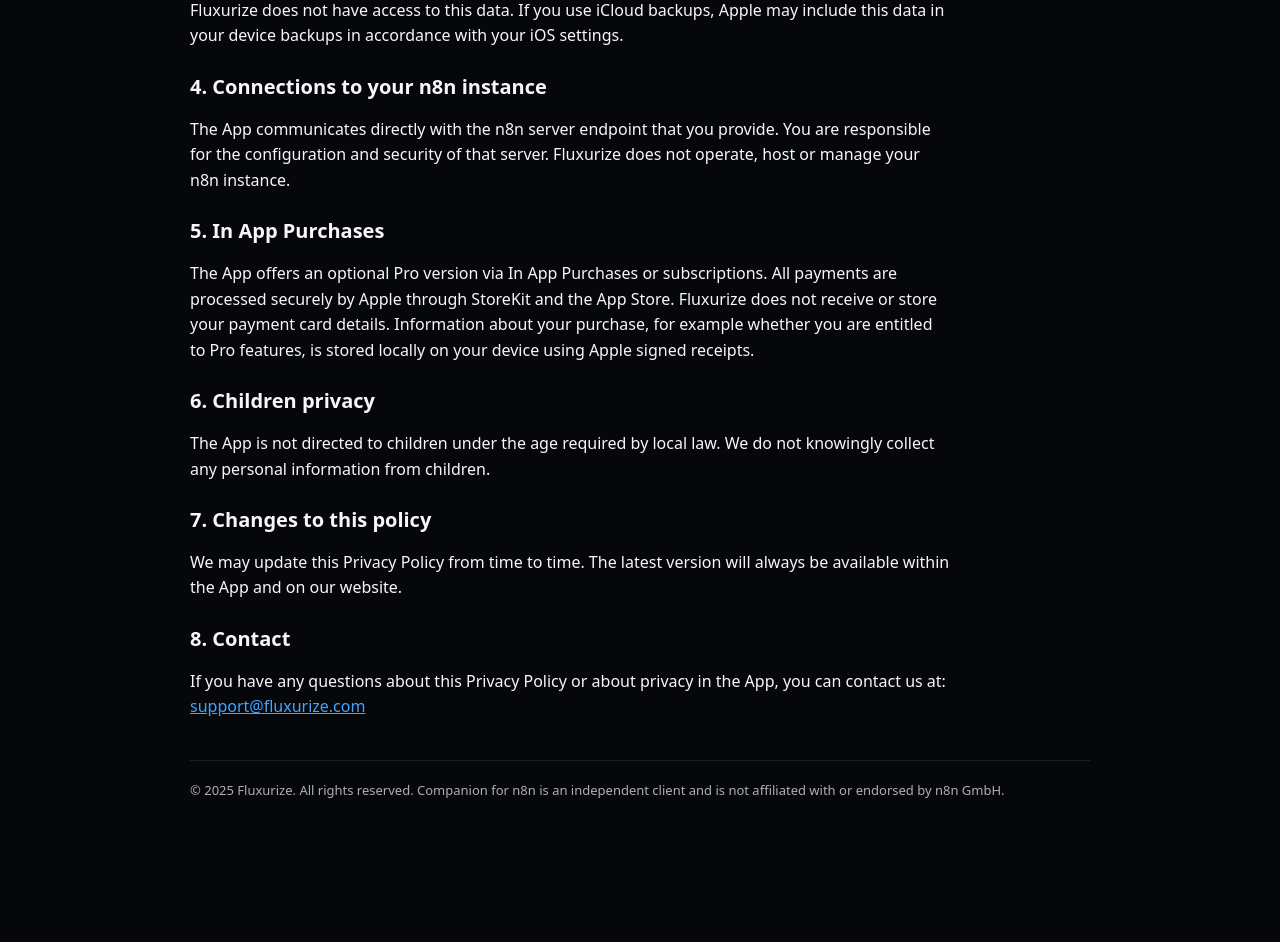
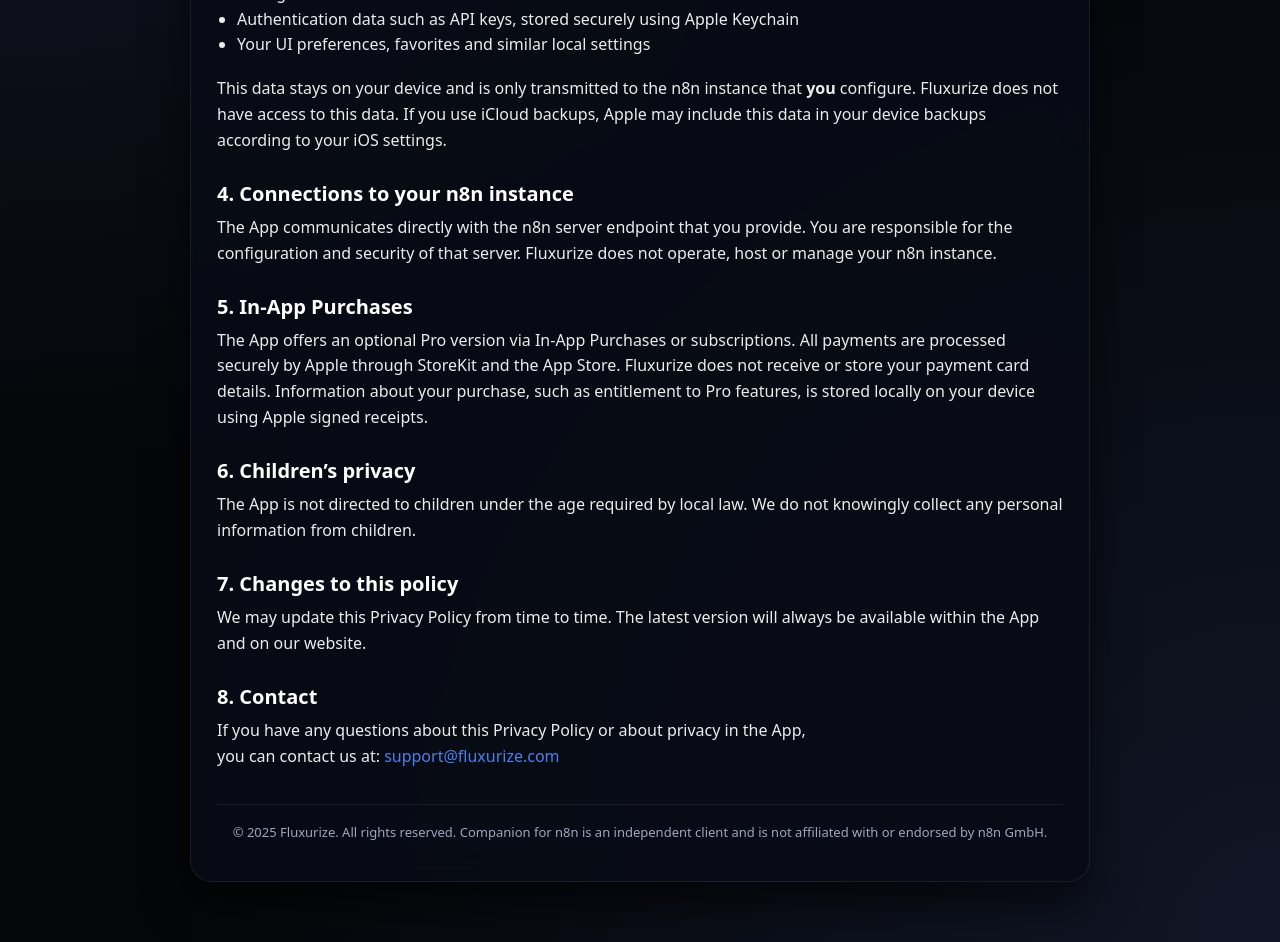
Before and after one commit to aleztech/fluxurize, a plain HTML site: page privacy.html in a window 1280 px wide. Shown: the part 638-1580 px from the top of the page. Before the commit the page ends 1477 px from the top, so only its background shows below. Drawn offline with Linux system fonts and the light colour scheme; a web font is replaced by a local one.

Commit message:
Revise privacy policy layout and content

```diff
--- a/privacy.html
+++ b/privacy.html
@@ -1,22 +1,146 @@
 <!DOCTYPE html>
 <html lang="en">
 <head>
-  <meta charset="UTF-8">
-  <title>Companion for n8n — Privacy Policy | Fluxurize</title>
-  <meta name="viewport" content="width=device-width, initial-scale=1">
+  <meta charset="UTF-8" />
+  <title>Privacy Policy — Companion for n8n | Fluxurize</title>
+  <meta name="viewport" content="width=device-width, initial-scale=1" />
+
+  <!-- Satoshi Font -->
+  <link href="https://api.fontshare.com/v2/css?f[]=satoshi@400,500,700&display=swap" rel="stylesheet" />
+
   <style>
-    body { margin: 0; font-family: system-ui, -apple-system, BlinkMacSystemFont, "SF Pro Text", sans-serif; background: #05070b; color: #f7f7f7; }
-    main { max-width: 900px; margin: 0 auto; padding: 32px 20px 40px; }
-    h1 { font-size: 28px; margin-bottom: 16px; }
-    h2 { margin-top: 24px; font-size: 20px; }
-    p { line-height: 1.6; max-width: 760px; }
-    ul { max-width: 760px; }
-    a { color: #41a5ff; }
-    footer { border-top: 1px solid #1f2933; margin-top: 40px; padding-top: 20px; font-size: 13px; opacity: 0.7; }
+    :root {
+      --bg: #050609;
+      --bg-card: rgba(8, 12, 22, 0.9);
+      --radius-lg: 22px;
+      --border-subtle: rgba(255, 255, 255, 0.08);
+      --text-main: #ffffff;
+      --text-muted: #9da7bc;
+      --accent-start: #b23cff;
+      --accent-end: #4f8cff;
+      --max-width: 900px;
+      --font-sans: "Satoshi", system-ui, -apple-system, BlinkMacSystemFont,
+        "SF Pro Text", "Segoe UI", Roboto, sans-serif;
+    }
+
+    * {
+      margin: 0;
+      padding: 0;
+      box-sizing: border-box;
+    }
+
+    body {
+      background:
+        radial-gradient(circle at top left, #161c30 0, transparent 55%),
+        radial-gradient(circle at bottom right, #101626 0, transparent 55%),
+        var(--bg);
+      font-family: var(--font-sans);
+      color: var(--text-main);
+      padding: 40px 18px 60px;
+      display: flex;
+      justify-content: center;
+    }
+
+    main {
+      width: 100%;
+      max-width: var(--max-width);
+    }
+
+    .card {
+      background: var(--bg-card);
+      backdrop-filter: blur(18px);
+      padding: 32px 26px 40px;
+      border-radius: var(--radius-lg);
+      border: 1px solid var(--border-subtle);
+      box-shadow: 0 20px 45px rgba(0, 0, 0, 0.65);
+    }
+
+    /* Brand Header */
+    .brand {
+      text-align: center;
+      margin-bottom: 26px;
+    }
+
+    .brand-title {
+      font-size: 30px;
+      font-weight: 700;
+      letter-spacing: 0.12em;
+      text-transform: uppercase;
+      background: linear-gradient(90deg, var(--accent-start), var(--accent-end));
+      -webkit-background-clip: text;
+      background-clip: text;
+      color: transparent;
+    }
+
+    .brand-subtitle {
+      margin-top: 4px;
+      font-size: 14px;
+      letter-spacing: 0.16em;
+      text-transform: uppercase;
+      color: rgba(255, 255, 255, 0.85);
+    }
+
+    h1 {
+      font-size: 28px;
+      margin-bottom: 14px;
+      text-align: center;
+    }
+
+    em {
+      color: var(--text-muted);
+    }
+
+    h2 {
+      font-size: 20px;
+      margin-top: 26px;
+      margin-bottom: 8px;
+      color: #ffffff;
+    }
+
+    p {
+      line-height: 1.62;
+      margin-bottom: 14px;
+      color: var(--text-main);
+      opacity: 0.92;
+    }
+
+    ul {
+      margin-left: 20px;
+      margin-bottom: 18px;
+      line-height: 1.6;
+      color: var(--text-main);
+      opacity: 0.92;
+    }
+
+    a {
+      color: var(--accent-end);
+      text-decoration: none;
+    }
+
+    a:hover {
+      text-decoration: underline;
+    }
+
+    footer {
+      margin-top: 34px;
+      padding-top: 18px;
+      border-top: 1px solid var(--border-subtle);
+      font-size: 13px;
+      color: var(--text-muted);
+      text-align: center;
+    }
   </style>
 </head>
+
 <body>
   <main>
+    <div class="card">
+
+      <div class="brand">
+        <div class="brand-title">FLUXURIZE</div>
+        <div class="brand-subtitle">Fluxurize Your World</div>
+      </div>
+
       <h1>Privacy Policy for Companion for n8n</h1>
       <p><em>Last updated: November 2025</em></p>
 
@@ -39,16 +163,18 @@
       <p>
         The App stores information locally on your device in order to function:
       </p>
+
       <ul>
         <li>Configured n8n instance URLs</li>
         <li>Authentication data such as API keys, stored securely using Apple Keychain</li>
         <li>Your UI preferences, favorites and similar local settings</li>
       </ul>
+
       <p>
         This data stays on your device and is only transmitted to the n8n instance that
         <strong>you</strong> configure. Fluxurize does not have access to this data.
-      If you use iCloud backups, Apple may include this data in your device backups in
-      accordance with your iOS settings.
+        If you use iCloud backups, Apple may include this data in your device backups according
+        to your iOS settings.
       </p>
 
       <h2>4. Connections to your n8n instance</h2>
@@ -58,16 +184,16 @@
         Fluxurize does not operate, host or manage your n8n instance.
       </p>
 
-    <h2>5. In App Purchases</h2>
+      <h2>5. In-App Purchases</h2>
       <p>
-      The App offers an optional Pro version via In App Purchases or subscriptions.
+        The App offers an optional Pro version via In-App Purchases or subscriptions.
         All payments are processed securely by Apple through StoreKit and the App Store.
         Fluxurize does not receive or store your payment card details.
-      Information about your purchase, for example whether you are entitled to Pro features,
-      is stored locally on your device using Apple signed receipts.
+        Information about your purchase, such as entitlement to Pro features, is stored locally
+        on your device using Apple signed receipts.
       </p>
 
-    <h2>6. Children privacy</h2>
+      <h2>6. Children’s privacy</h2>
       <p>
         The App is not directed to children under the age required by local law.
         We do not knowingly collect any personal information from children.
@@ -81,14 +207,16 @@
 
       <h2>8. Contact</h2>
       <p>
-      If you have any questions about this Privacy Policy or about privacy in the App,
-      you can contact us at:<br>
+        If you have any questions about this Privacy Policy or about privacy in the App,<br />
+        you can contact us at:
         <a href="mailto:support@fluxurize.com">support@fluxurize.com</a>
       </p>
 
       <footer>
-      &copy; 2025 Fluxurize. All rights reserved. Companion for n8n is an independent client and is not affiliated with or endorsed by n8n GmbH.
+        © 2025 Fluxurize. All rights reserved. Companion for n8n is an independent client and is
+        not affiliated with or endorsed by n8n GmbH.
       </footer>
+    </div>
   </main>
 </body>
 </html>
```
Lines whose indentation alone changed are shown as unchanged.
